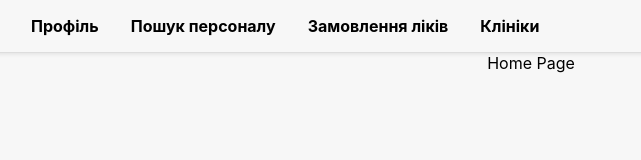
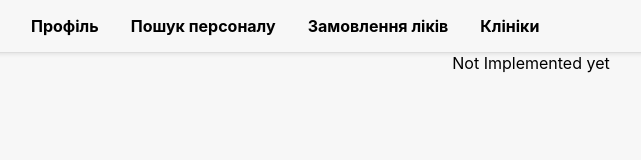
Before and after one commit to YuraKuznetsov/kpi-is-lab3, a React (Create React App) app: page / in a window 1280 px wide. Shown: the top 160 px of the page, without its empty margins (109-750 px from the left). Built offline with nearby package versions, Linux system fonts and the light colour scheme; the HTML template or start-up script is replaced by a standard one.

Commit message:
Update App.js

```diff
--- a/src/App.js
+++ b/src/App.js
@@ -13,9 +13,9 @@ function App() {
             <Router>
                 <Header />
                 <Routes>
-                    <Route path="/" element={<div>Home Page</div>} />
+                    <Route path="/doctor/:id" element={<DoctorPage />} />
                     <Route path="/doctors" element={<SearchDoctorPage />} />
-                    <Route path="/doctor/:id" element={<DoctorPage />} />
+                    <Route path="/*" element={<div>Not Implemented yet</div>} />
                 </Routes>
             </Router>
         </div>
```
